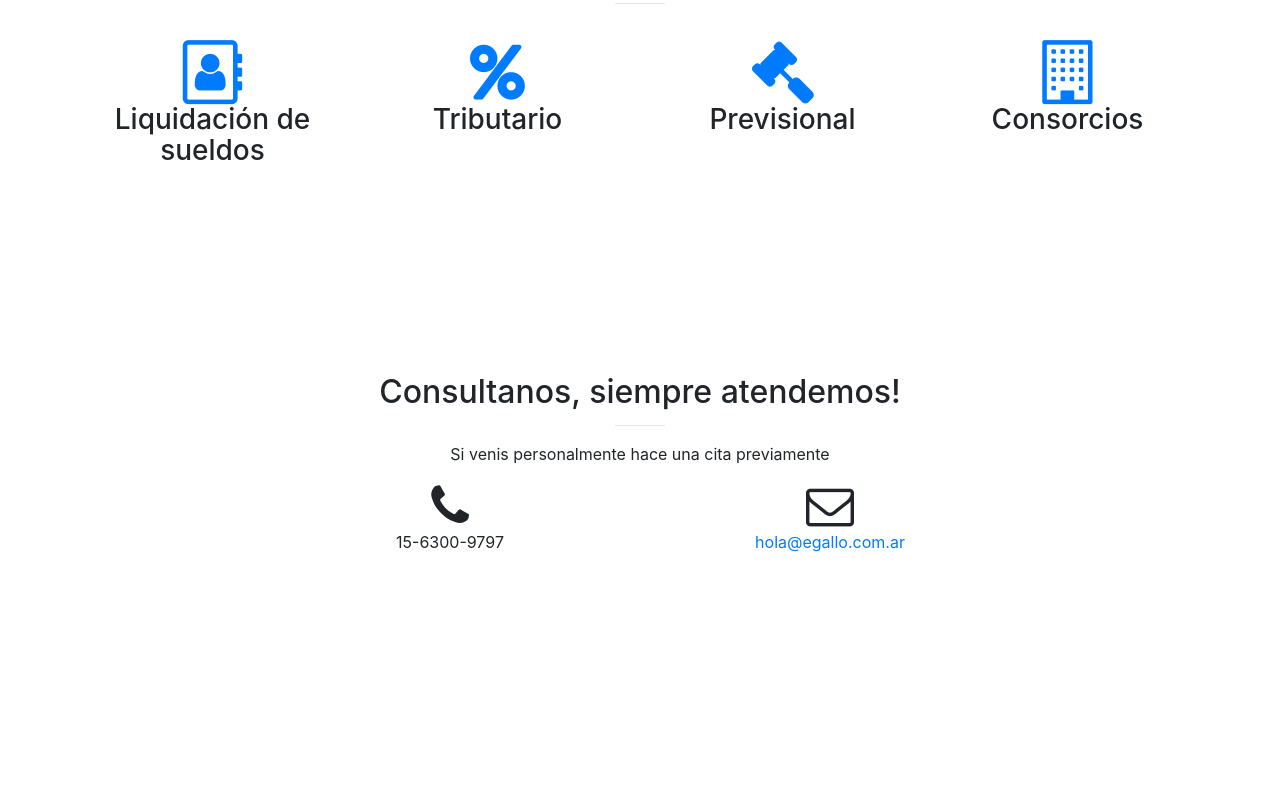
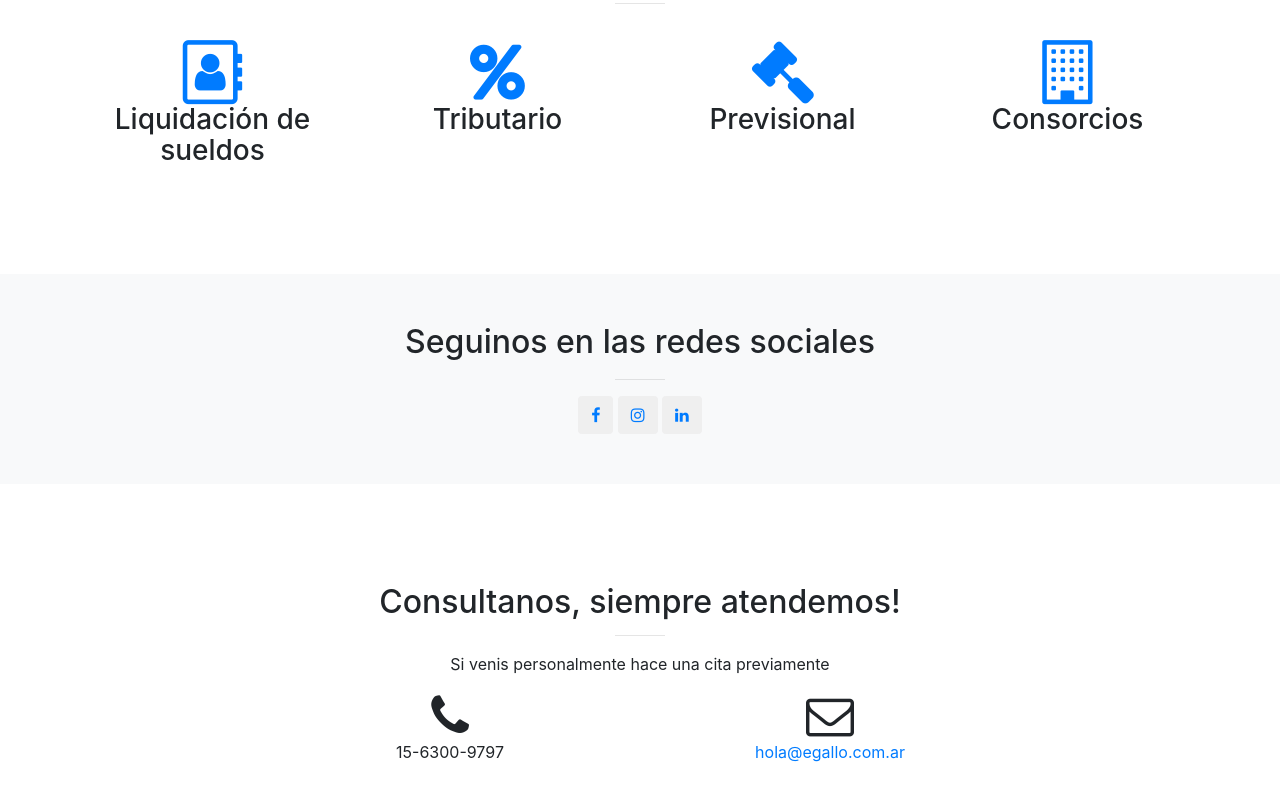
Before and after one commit to nicolasard/egallo.com.ar, a website with bundled scripts: page public_html/index.html in a window 1280 px wide. Shown: the part 1342-2142 px from the top of the page. Before the commit the page ends 2012 px from the top, so only its background shows below. Built offline with nearby package versions, Linux system fonts and the light colour scheme.

Commit message:
Adding social networks banner

```diff
--- a/public_html/index.html
+++ b/public_html/index.html
@@ -125,14 +125,25 @@ Nuestra intención es brindarle un servicio de alto nivel profesional, ofrecerle
         </div>
       </div>
     </section>
-      <!--
-    <div class="call-to-action bg-dark">
+
+    <div class="call-to-action bg-light">
       <div class="container text-center">
-        <h2>Free Download at Start Bootstrap!</h2>
-        <a class="btn btn-default btn-xl sr-button" href="http://startbootstrap.com/template-overviews/creative/">Download Now!</a>
+        <div class="row">
+          <div class="col-lg-8 mx-auto text-center">
+            <h2 class="section-heading">Seguinos en las redes sociales</h2>
+            <hr class="primary">
+          </div>
+        </div>
+        <div class="row">
+          <div class="col-lg-8 mx-auto text-center">
+        <button type="button" class="btn btn-social-icon btn-outline-facebook btn-rounded fa-3x "> <a href="https://www.facebook.com/groups/46432023925"><i class="fa fa-facebook"></i></a></button>
+        <button type="button" class="btn btn-social-icon btn-outline-instagram fa-3x"><a href="https://www.instagram.com/estudiointcontable/"><i class="fa fa-instagram"></i></a></button>
+        <button type="button" class="btn btn-social-icon btn-outline-linkedin fa-3x "><a href="https://www.linkedin.com/in/estela-marisa-gallo-a0245011/"><i class="fa fa-linkedin"></i></a></button>
+          </div>
+        </div>
       </div>
     </div>
-	-->
+
     <section id="contact">
       <div class="container">
         <div class="row">
```
